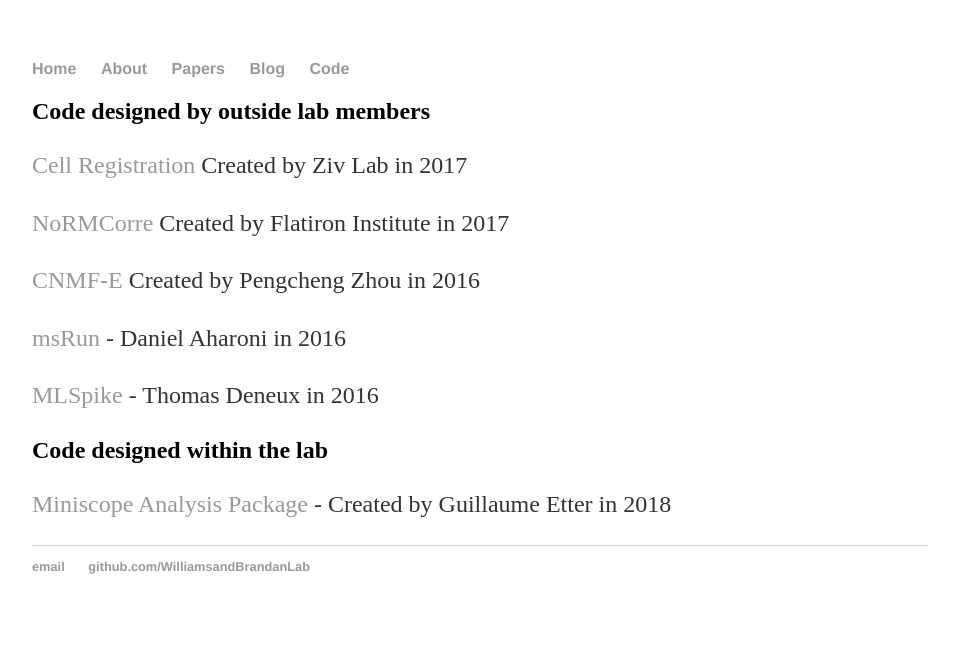
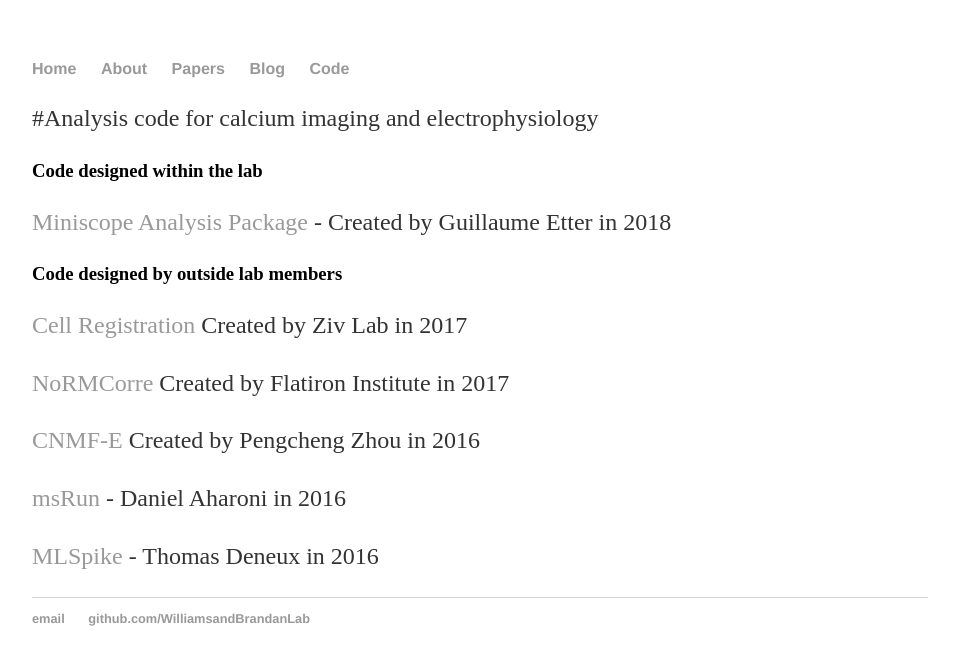
Before and after one commit to WilliamsandBrandanLab/WilliamsandBrandanLab.github.io, a Jekyll site: the page built from code/index.md, in a window 1280 px wide. Shown: the top 665 px of the page, without its empty margins (160-1119 px from the left). Built offline with Jekyll 4.4.1, drawn with Linux system fonts in a browser that asks for light colours; our own code applies the rules of GitHub Pages for plain Markdown files.

Commit message:
Update index.md

```diff
--- a/code/index.md
+++ b/code/index.md
@@ -1,7 +1,9 @@
+#Analysis code for calcium imaging and electrophysiology
 
+### Code designed within the lab
+[Miniscope Analysis Package](https://github.com/WilliamsandBrandanLab/MiniscopeAnalysis) - Created by Guillaume Etter in 2018
 
-
-## Code designed by outside lab members
+### Code designed by outside lab members
 
 [Cell Registration](https://github.com/zivlab/CellReg) Created by Ziv Lab in 2017
 
```
Also changed, not shown: other parts of code/index.md (+0 -3 lines).
